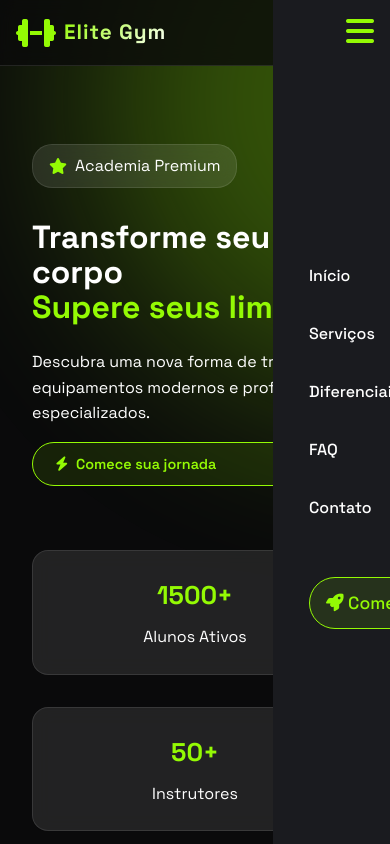
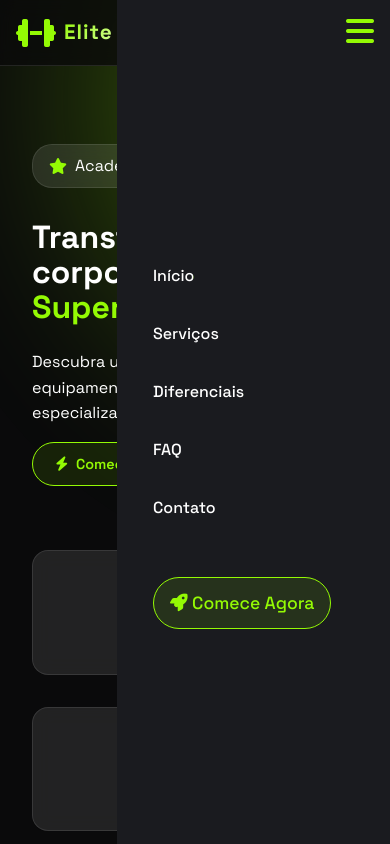
Before and after one commit to Franch62/gym-landing-page, a plain HTML site: page index.html in a window 390 px wide. Both pictures are taken after a click on the button "Abrir menu". Shown: the top 844 px of the page. Drawn offline with Linux system fonts and the light colour scheme.

Commit message:
mais ajustes 2

```diff
--- a/style.css
+++ b/style.css
@@ -780,7 +780,7 @@ footer p {
     justify-content: center;
   }
   .nav-links-mobile.active {
-    transform: translateX(70%);
+    transform: translateX(30%);
   }
   .hamburger {
     display: block;
```
